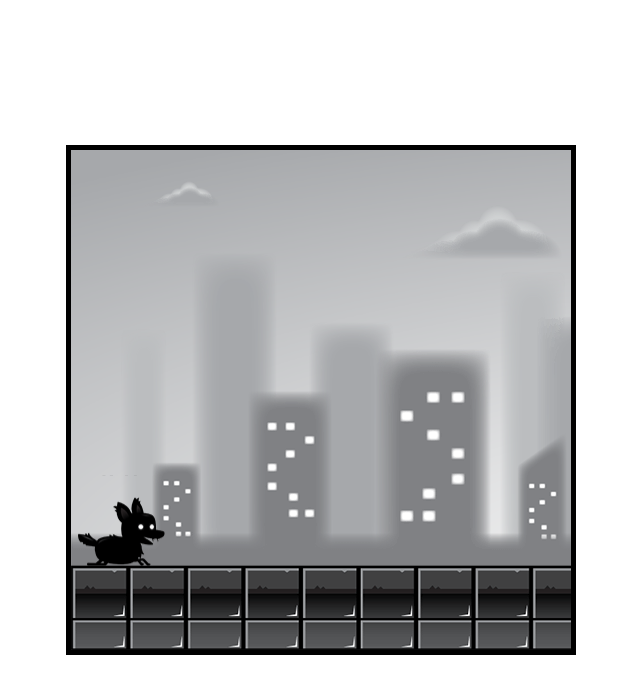
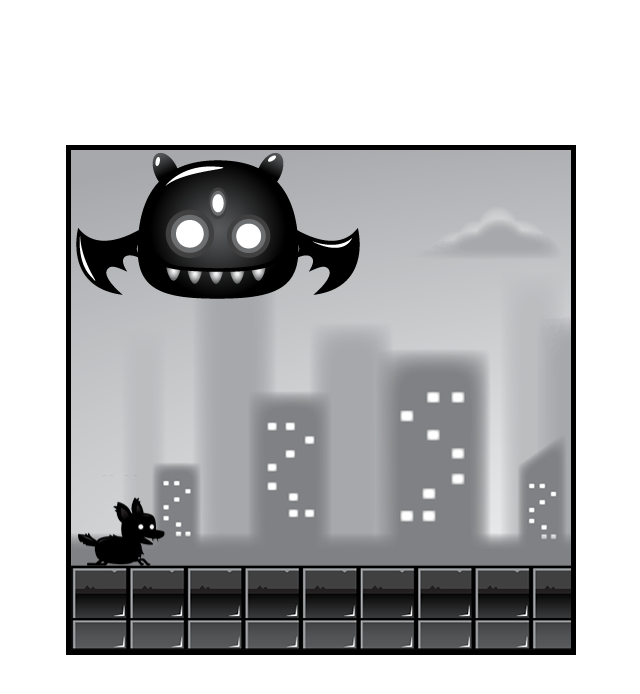
Before and after one commit to Saref111/fox-game, a plain HTML site: page index.html in a window 1280 px wide. Shown: the whole page, without its empty margins (319-959 px from the left). Drawn offline with Linux system fonts and the light colour scheme.

Commit message:
added and animated  enemy

```diff
--- a/index.html
+++ b/index.html
@@ -9,6 +9,7 @@
 </head>
 <body>
     <img src="assets/player.png" id="player">
+    <img src="assets/enemy1.png" id="enemy">
     <img src="assets/layer-5.png" id="layer-5">
     <img src="assets/layer-4.png" id="layer-4">
     <img src="assets/layer-3.png" id="layer-3">
--- a/js/constants.js
+++ b/js/constants.js
@@ -22,6 +22,7 @@ export const AssetsIds = {
     BUILDINGS: 'layer-4',
     SKYSCRAPERS: 'layer-2',
     BACKGROUND: 'layer-1',
+    ENEMY: 'enemy',
 }
 
 export const Keys = {
--- /dev/null
+++ b/js/enemy.js
@@ -0,0 +1,86 @@
+import { AssetsIds, FPS } from "./constants.js"
+import { PlayerCharsEnum as Chars } from "./constants.js"
+import { getRandomNumber } from "./helpers.js"
+
+export default class Enemy {
+    constructor(game) {
+        this.game = game
+        this.x = getRandomNumber(this.game.width  - Chars.WIDTH)
+        this.y = getRandomNumber(this.game.height / 2 - Chars.WIDTH)
+        this.width = 293
+        this.height = 155
+        this.speed = getRandomNumber(2, -2)
+        while (this.speed === 0) {
+            this.speed = getRandomNumber(2, -2)
+        }
+        this.image = document.getElementById(AssetsIds.ENEMY)
+        this.frameX = 0
+        this.frameY = 0
+        this.maxFrame = 5
+        this.frameCount = 0
+        this.frameTimer = 0
+        this.frameInterval = 1000 / FPS
+        this.direction = 0
+        this.state = null
+        this.states = {}
+        console.log(this);
+        this.amendPosition()
+    }
+
+    toggleFrame() {
+        if (this.frameX < this.maxFrame) {
+            this.frameX++
+        } else {
+            this.frameX = 0
+        }
+    }
+
+    amendPosition() {
+        if (this.x < 0) {
+            this.x = 0
+        }
+
+        if (this.x + this.width > this.game.width) {
+            this.x = this.game.width - this.width
+        }
+
+        if (this.y < 0) {
+            this.y = 0
+        }
+
+        if (this.y + this.height > this.game.height) {
+            this.y = this.game.height - this.height
+        }
+    }
+
+    update(keys, delta) {
+        this.x += this.speed
+        this.y += this.speed
+        this.amendPosition()
+
+
+        console.log(this.frameTimer, this.frameInterval);
+        console.log(this.frameTimer > this.frameInterval);
+        if (this.frameTimer > this.frameInterval) {
+            this.frameTimer = 0
+            this.toggleFrame()
+
+        } else {
+            this.frameTimer +=  delta
+        }
+    }
+
+    draw(ctx) {
+        ctx.drawImage(
+            this.image,
+            this.frameX * this.width,
+            this.frameY * this.height,
+            this.width,
+            this.height,
+            this.x,
+            this.y,
+            this.width,
+            this.height
+        );
+    }
+}
--- a/js/game.js
+++ b/js/game.js
@@ -1,6 +1,7 @@
 import Player from "./player.js"
 import InputHandler from './input.js'
 import { Background } from "./layer.js"
+import Enemy from "./enemy.js"
 export default class Game {
     constructor({width, height, ctx}) {
         this.width = width
@@ -10,18 +11,25 @@ export default class Game {
         this.maxSpeed = 3
         this.background = new Background(this)
         this.player = new Player(this)
+        this.enemies = [new Enemy(this)]
         this.input = new InputHandler()
     }
 
     update(delta) {
         this.background.update()
         this.player.update(this.input.keys, delta)
+        this.enemies.forEach(enemy => {
+            enemy.update(this.input.keys, delta)
+        })
     }
     draw(delta) {
         this.clear()
         this.update(delta)
         this.background.draw(this.ctx)
         this.player.draw(this.ctx)
+        this.enemies.forEach(enemy => {
+            enemy.draw(this.ctx)
+        })
     }
     clear() {
         this.ctx.clearRect(0, 0, this.width, this.height)
--- a/js/helpers.js
+++ b/js/helpers.js
@@ -5,3 +5,7 @@ export function animate (game, time = 0) {
     game.draw(deltaTime)
     requestAnimationFrame((time) => animate(game, time))
 }
+
+export const getRandomNumber = (max = 9, min = 0) => {
+    return Math.floor(Math.random() * (max - min + 1)) + min
+}
--- a/js/playerState.js
+++ b/js/playerState.js
@@ -72,7 +72,7 @@ export class Jumping extends State {
         if (this.player.velocity > this.player.weight) {
             this.player.setState(StateEnum.FALLING, 2)
         } else if (keys.has(Keys.DOWN)) {
-            this.player.setState(StateEnum.ATTACK, 2)
+            this.player.setState(StateEnum.ATTACK, 4)
         }
     }
 }
```
Also changed, not shown: assets/enemy1.png (added).
